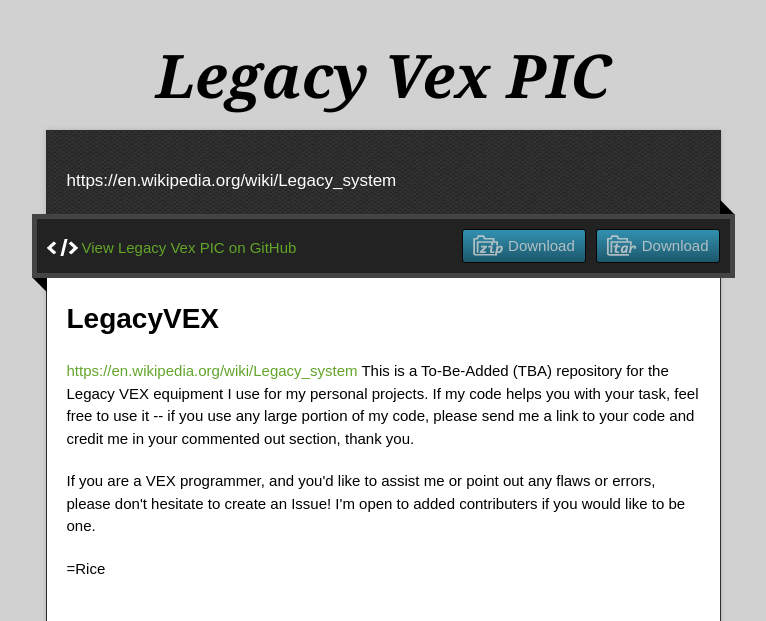
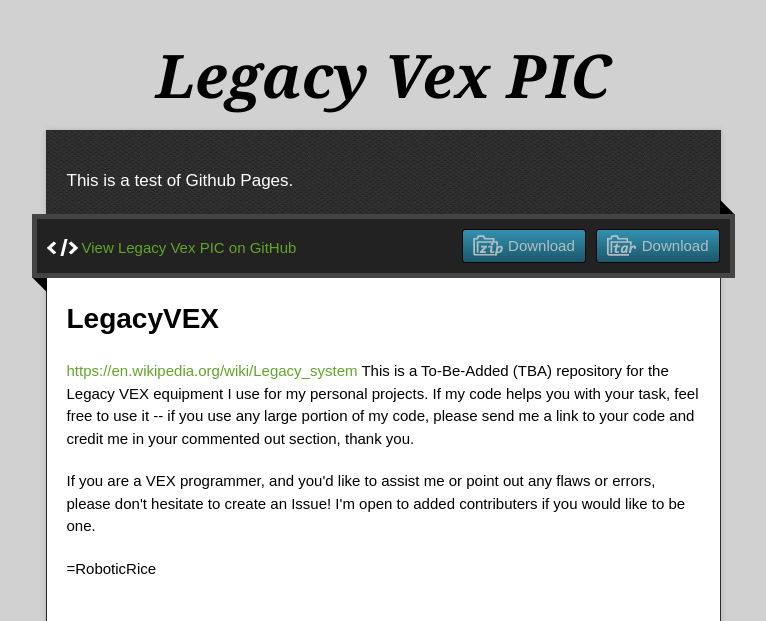
Before and after one commit to RoboticRice/LegacyVEX, a plain HTML site: page index.html in a window 1280 px wide. Shown: the top 621 px of the page, without its empty margins (257-1023 px from the left). Drawn offline with nearby package versions, Linux system fonts and the light colour scheme.

Commit message:
Testing commits...

```diff
--- a/index.html
+++ b/index.html
@@ -25,7 +25,7 @@
       <h1 class="title">Legacy Vex PIC</h1>
     </header>
     <div id="container">
-      <p class="tagline">https://en.wikipedia.org/wiki/Legacy_system</p>
+      <p class="tagline">This is a test of Github Pages.</p>
       <div id="main" role="main">
         <div class="download-bar">
         <div class="inner">
@@ -44,7 +44,7 @@ This is a To-Be-Added (TBA) repository for the Legacy VEX equipment I use for my
 
 <p>If you are a VEX programmer, and you'd like to assist me or point out any flaws or errors, please don't hesitate to create an Issue! I'm open to added contributers if you would like to be one.</p>
 
-<p>=Rice</p>
+<p>=RoboticRice</p>
         </article>
       </div>
     </div>
```
